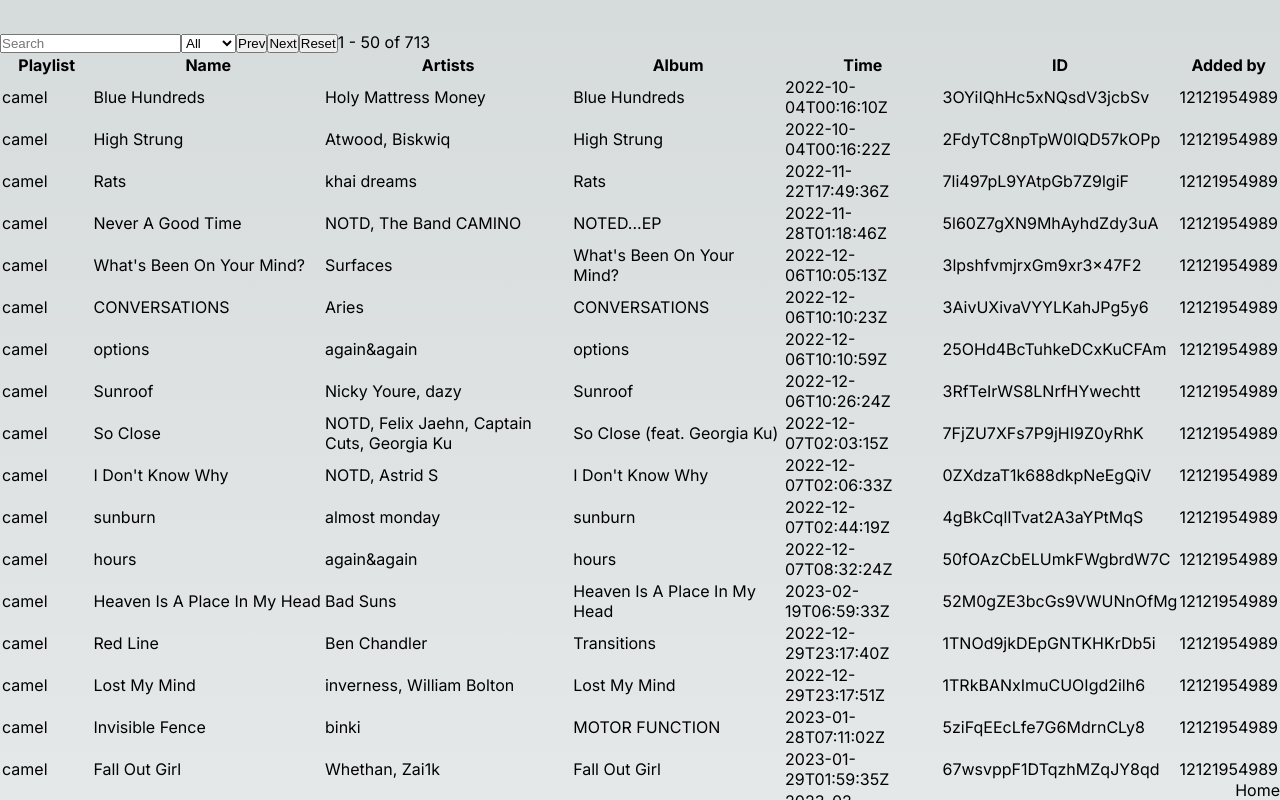
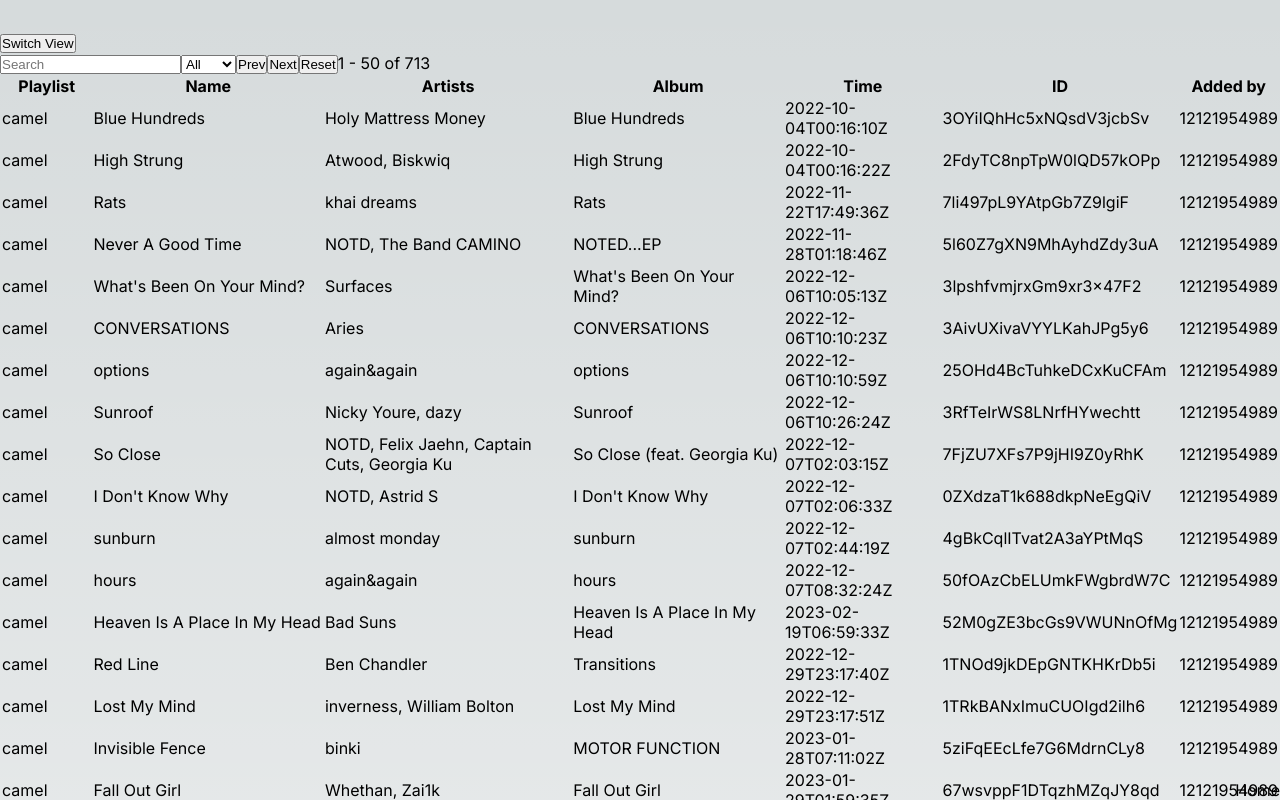
Before and after one commit to inferrinizzard/spoompy, a Next.js app: page /browse in a window 1280 px wide. Shown: the top 800 px of the page. Built offline with nearby package versions, Linux system fonts and the light colour scheme.

Commit message:
add grid based playlist view

```diff
--- /dev/null
+++ b/src/app/browse/PlaylistView.tsx
@@ -0,0 +1,33 @@
+'use client';
+
+import Block from '@/components/Block';
+import { useAppSelector } from '@/redux/client';
+import { selectPlaylists } from '@/redux/slices/playlistSlice';
+
+import Search from './components/Search';
+
+export interface PlaylistViewProps {}
+
+export const PlaylistView = () => {
+  const playlists = useAppSelector(selectPlaylists);
+
+  return (
+    <>
+      <div>
+        <Search />
+      </div>
+      <section
+        style={{
+          display: 'grid',
+          gridTemplateColumns: 'repeat(auto-fill, minmax(8rem, 1fr))',
+          gap: '1rem',
+        }}>
+        {playlists.map(playlist => (
+          <Block key={playlist.id}>{playlist.name}</Block>
+        ))}
+      </section>
+    </>
+  );
+};
+
+export default PlaylistView;
--- a/src/app/browse/TabularView.tsx
+++ b/src/app/browse/TabularView.tsx
@@ -6,19 +6,21 @@ import Stepper from './components/Stepper';
 import PlaylistTable from './components/PlaylistTable';
 
 export interface TabularViewProps {
-  playlists: PlaylistTrackWithName[];
+  playlists: PlaylistTrackWithName[]; // TODO: remove prop drilling
 }
 
 export const TabularView = ({ playlists }: TabularViewProps) => {
   return (
-    <section>
-      <Search />
-      <Filter />
-      <Stepper totalLength={playlists.length} />
+    <>
       <div>
+        <Search />
+        <Filter />
+        <Stepper totalLength={playlists.length} />
+      </div>
+      <section>
         <PlaylistTable playlists={playlists} />
-      </div>
-    </section>
+      </section>
+    </>
   );
 };
 
--- a/src/app/browse/components/PlaylistTable.tsx
+++ b/src/app/browse/components/PlaylistTable.tsx
@@ -6,7 +6,7 @@ import { selectSlice, selectSort, setSort } from '@/redux/slices/browseSlice';
 import { type PlaylistTrackWithName } from '@/types/common';
 
 export interface PlaylistTableProps {
-  playlists: PlaylistTrackWithName[];
+  playlists: PlaylistTrackWithName[]; // TODO: replace with redux state
 }
 
 const PlaylistTable: React.FC<PlaylistTableProps> = ({ playlists }) => {
--- a/src/app/browse/main.tsx
+++ b/src/app/browse/main.tsx
@@ -1,6 +1,6 @@
 'use client';
 
-import React, { useMemo } from 'react';
+import React, { useMemo, useState } from 'react';
 
 import { useAppSelector } from '@/redux/client';
 import {
@@ -12,6 +12,7 @@ import {
 import { selectTracks } from '@/redux/slices/playlistSlice';
 
 import TabularView from './TabularView';
+import PlaylistView from './PlaylistView';
 
 export interface DisplayProps {}
 
@@ -21,6 +22,8 @@ const BrowseMain: React.FC<DisplayProps> = () => {
 
   const search = useAppSelector(selectSearch);
   const sort = useAppSelector(selectSort);
+
+  const [view, setView] = useState<'tabular' | 'playlist'>('tabular');
 
   const transformedTracks = useMemo(
     () =>
@@ -41,7 +44,18 @@ const BrowseMain: React.FC<DisplayProps> = () => {
     [playlists, playlistFilter, search, sort]
   );
 
-  return <TabularView playlists={transformedTracks} />;
+  return (
+    <>
+      <button
+        onClick={() => {
+          view === 'playlist' ? setView('tabular') : setView('playlist');
+        }}>
+        {'Switch View'}
+      </button>
+      {view === 'playlist' && <PlaylistView />}
+      {view === 'tabular' && <TabularView playlists={transformedTracks} />}
+    </>
+  );
 };
 
 export default BrowseMain;
```
